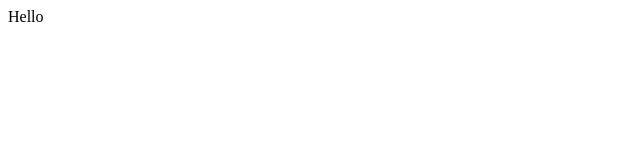
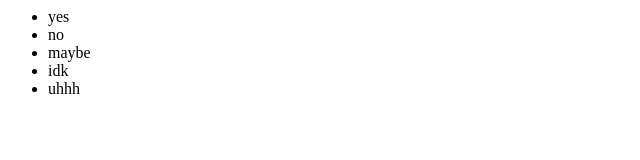
Before and after one commit to bobbyoakley/test, a plain HTML site: page index.html in a window 1280 px wide. Shown: the whole page, without its empty margins (0-640 px from the left). Drawn offline with Linux system fonts and the light colour scheme.

Commit message:
list items added

```diff
--- a/index.html
+++ b/index.html
@@ -1,7 +1,13 @@
 <html>
 
 	<body>
-		Hello
+	  <ul>
+	  	<li>yes</li>
+	  	<li>no</li>
+	  	<li>maybe</li>
+	  	<li>idk</li>
+	  	<li>uhhh</li>
+	  </ul>
 	</body>
 
 </html>
```
